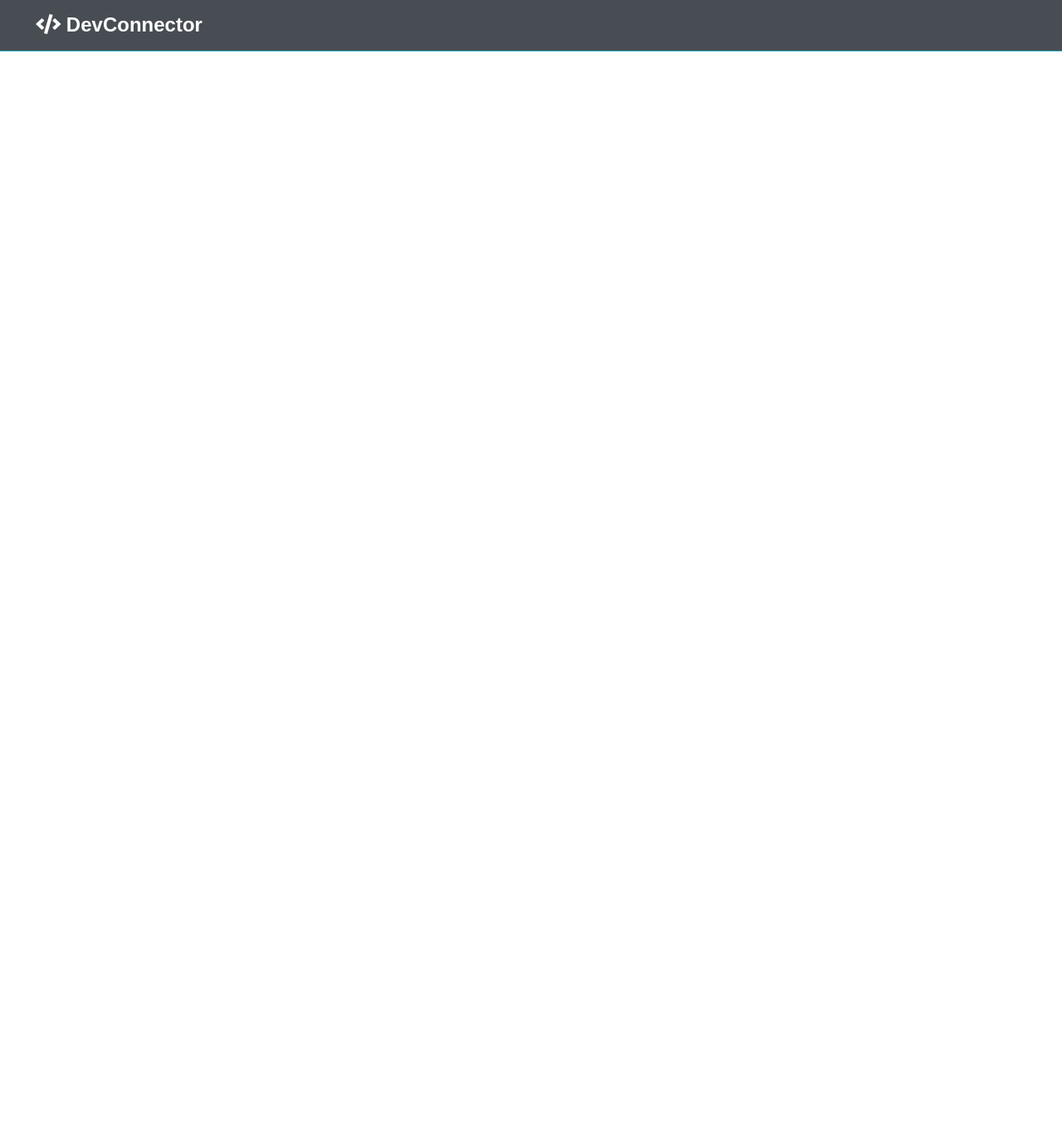
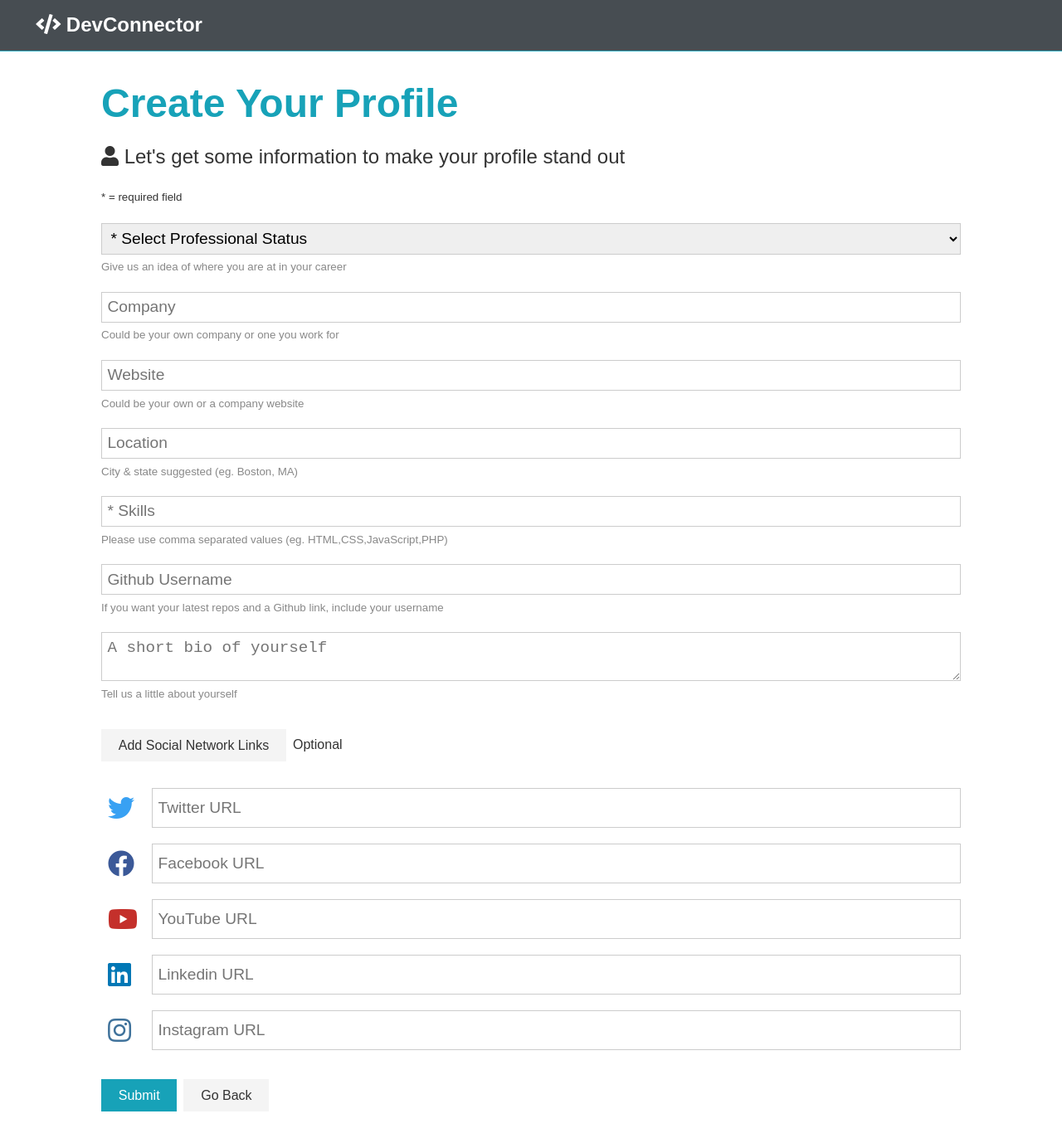
Before and after one commit to Caiheng111/DEV-CONNECTOR, a React (Create React App) app in the folder client/: page /create-profile in a window 1280 px wide. Shown: the top 1378 px of the page at 83% size. Before the commit the page ends 800 px from the top, so only its background shows below. Built offline with nearby package versions, Linux system fonts and the light colour scheme.

Commit message:
add the create profile form

```diff
--- a/client/src/App.js
+++ b/client/src/App.js
@@ -6,6 +6,7 @@
 import Register from './components/auth/Register'
 import Login from './components/auth/Login'
 import Dashboard from './components/dashboard/Dashboard'
+import CreateProfile from './components/profile-form/CreateProfile'
 import PrivateRoute from './components/routing/PrivateRoute'
 
 //redux
@@ -41,6 +42,7 @@
               <Route exact path="/register" component={Register}/>
               <Route exact path="/login" component={Login}/>
               <PrivateRoute exact path = "/dashboard" component={Dashboard} />
+              <PrivateRoute exact path = "/create-profile" component={CreateProfile} />
             </Switch>
           </section>
         </Fragment>
--- a/client/src/components/dashboard/Dashboard.js
+++ b/client/src/components/dashboard/Dashboard.js
@@ -20,7 +20,8 @@
       </p>
 
       {profile  !== null ?
-      ( <Fragment>You have not set up profile yet, please add some infors
+      ( <Fragment>
+        You have not set up profile yet, please add some infors  <br/>
         <Link to="/create-profile" className="btn btn-primary my-1">Create Profile</Link>
       </Fragment>) :
       (<Fragment>has not</Fragment>)}
--- /dev/null
+++ b/client/src/components/profile-form/CreateProfile.js
@@ -0,0 +1,147 @@
+import React ,{ useState} from 'react'
+import PropTypes from 'prop-types'
+import {connect} from 'react-redux'
+
+const CreateProfile = props => {
+  const [formData, setFormData] =useState({
+    company: '',
+		website: '',
+		location: '',
+		status: '',
+		skills: '',
+		githubusername: '',
+		bio: '',
+		twitter: '',
+		facebook: '',
+		linkedin: '',
+		youtube: '',
+		instagram: ''
+  })
+
+  const {
+		company,
+		website,
+		location,
+		status,
+		skills,
+		githubusername,
+		bio,
+		twitter,
+		facebook,
+		linkedin,
+		youtube,
+		instagram
+	} = formData;
+  return (
+    <>
+
+      <h1 className="large text-primary">
+        Create Your Profile
+      </h1>
+      <p className="lead">
+        <i className="fas fa-user"></i> Let's get some information to make your
+        profile stand out
+      </p>
+      <small>* = required field</small>
+      <form className="form">
+        <div className="form-group">
+          <select name="status">
+            <option value="0">* Select Professional Status</option>
+            <option value="Developer">Developer</option>
+            <option value="Junior Developer">Junior Developer</option>
+            <option value="Senior Developer">Senior Developer</option>
+            <option value="Manager">Manager</option>
+            <option value="Student or Learning">Student or Learning</option>
+            <option value="Instructor">Instructor or Teacher</option>
+            <option value="Intern">Intern</option>
+            <option value="Other">Other</option>
+          </select>
+          <small className="form-text"
+            >Give us an idea of where you are at in your career</small
+          >
+        </div>
+        <div className="form-group">
+          <input type="text" placeholder="Company" name="company" />
+          <small className="form-text"
+            >Could be your own company or one you work for</small
+          >
+        </div>
+        <div className="form-group">
+          <input type="text" placeholder="Website" name="website" />
+          <small className="form-text"
+            >Could be your own or a company website</small
+          >
+        </div>
+        <div className="form-group">
+          <input type="text" placeholder="Location" name="location" />
+          <small className="form-text"
+            >City & state suggested (eg. Boston, MA)</small
+          >
+        </div>
+        <div className="form-group">
+          <input type="text" placeholder="* Skills" name="skills" />
+          <small className="form-text"
+            >Please use comma separated values (eg.
+            HTML,CSS,JavaScript,PHP)</small
+          >
+        </div>
+        <div className="form-group">
+          <input
+            type="text"
+            placeholder="Github Username"
+            name="githubusername"
+          />
+          <small className="form-text"
+            >If you want your latest repos and a Github link, include your
+            username</small
+          >
+        </div>
+        <div className="form-group">
+          <textarea placeholder="A short bio of yourself" name="bio"></textarea>
+          <small className="form-text">Tell us a little about yourself</small>
+        </div>
+
+        <div className="my-2">
+          <button type="button" className="btn btn-light">
+            Add Social Network Links
+          </button>
+          <span>Optional</span>
+        </div>
+
+        <div className="form-group social-input">
+          <i className="fab fa-twitter fa-2x"></i>
+          <input type="text" placeholder="Twitter URL" name="twitter" />
+        </div>
+
+        <div className="form-group social-input">
+          <i className="fab fa-facebook fa-2x"></i>
+          <input type="text" placeholder="Facebook URL" name="facebook" />
+        </div>
+
+        <div className="form-group social-input">
+          <i className="fab fa-youtube fa-2x"></i>
+          <input type="text" placeholder="YouTube URL" name="youtube" />
+        </div>
+
+        <div className="form-group social-input">
+          <i className="fab fa-linkedin fa-2x"></i>
+          <input type="text" placeholder="Linkedin URL" name="linkedin" />
+        </div>
+
+        <div className="form-group social-input">
+          <i className="fab fa-instagram fa-2x"></i>
+          <input type="text" placeholder="Instagram URL" name="instagram" />
+        </div>
+        <input type="submit" className="btn btn-primary my-1" />
+        <a className="btn btn-light my-1" href="dashboard.html">Go Back</a>
+      </form>
+
+    </>
+  )
+}
+
+CreateProfile.propTypes = {
+
+}
+
+export default CreateProfile
```
